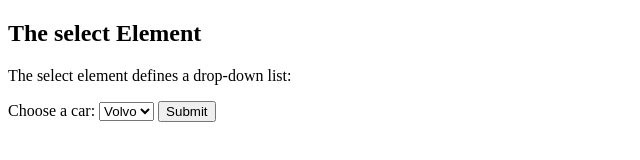
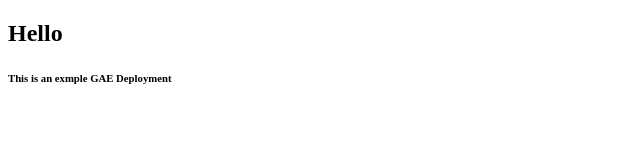
Before and after one commit to Priyadharshiniiiii/example-deploy, a plain HTML site: page index.html in a window 1280 px wide. Shown: the whole page, without its empty margins (0-640 px from the left). Drawn offline with Linux system fonts and the light colour scheme.

Commit message:
Update index.html

```diff
--- a/index.html
+++ b/index.html
@@ -1,17 +1,7 @@
 <!DOCTYPE html>
 <html>
 <body>
-<h2>The select Element</h2>
-<p>The select element defines a drop-down list:</p>
-<form action="/action_page.php">
-  <label for="cars">Choose a car:</label>
-  <select id="cars" name="cars">
-    <option value="volvo">Volvo</option>
-    <option value="saab">Saab</option>
-    <option value="fiat">Fiat</option>
-    <option value="audi">Audi</option>
-  </select>
-  <input type="submit">
-</form>
+<h2>Hello</h2>
+<h6>This is an exmple GAE Deployment</h6>
 </body>
 </html>
```
